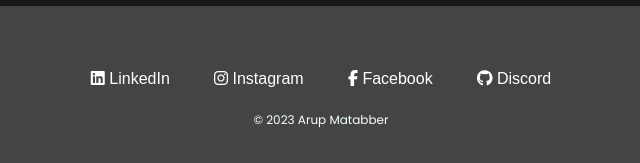
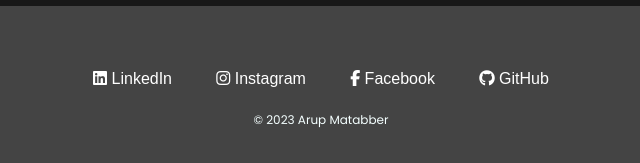
Before and after one commit to GDSC-IIIT-Kalyani/Student-Portfolio, a plain HTML site: page index.html in a window 1280 px wide. Shown: the part 1708-1871 px from the top of the page, 319-959 px from the left. Drawn offline with Linux system fonts and the light colour scheme.

Commit message:
Minor Changes

```diff
--- a/index.html
+++ b/index.html
@@ -93,7 +93,7 @@
                     class="fab fa-facebook-f"></i>
                 Facebook</a>
             <a class="footer-link" href="https://github.com/arup-matabber"><i
-                    class="fab fa-github"></i> Discord</a>
+                    class="fab fa-github"></i> GitHub</a>
 
             <p class="copyright">© 2023 Arup Matabber</p>
         </div>
```
